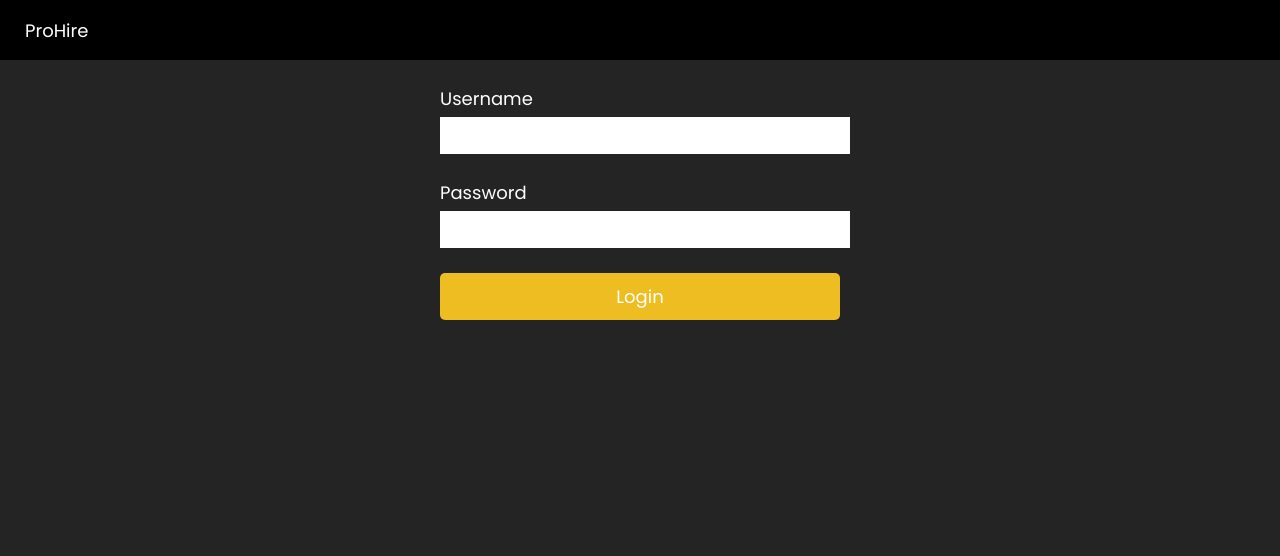
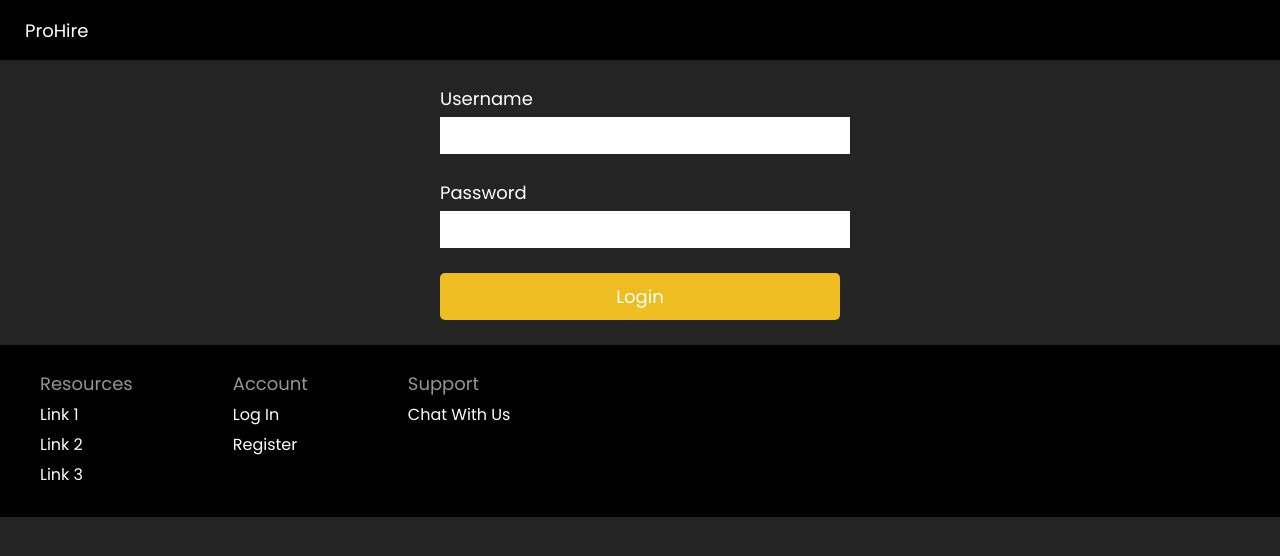
Before and after one commit to jacobcambell/prohire, a React (Create React App) app in the folder frontend/: page /admin in a window 1280 px wide. Shown: the top 556 px of the page. Built offline with nearby package versions, Linux system fonts and the light colour scheme; no server answers.

Commit message:
Created and designed a basic footer

```diff
--- a/frontend/src/App.js
+++ b/frontend/src/App.js
@@ -5,6 +5,7 @@ import { BrowserRouter as Router, Route, Switch } from 'react-router-dom';
 import ProDetails from './components/ProDetails';
 import Schedule from './components/Schedule';
 import Admin from './components/Admin';
+import Footer from './components/Footer';
 
 function App() {
   return (
@@ -25,6 +26,7 @@ function App() {
             <Admin></Admin>
           </Route>
         </Switch>
+        <Footer></Footer>
       </Router>
     </div>
   );
--- /dev/null
+++ b/frontend/src/components/Footer.js
@@ -0,0 +1,31 @@
+import { Link } from 'react-router-dom';
+import styles from './css/Footer.module.css';
+
+const Footer = () => {
+    return (
+        <div className={styles.footer}>
+            <div className={styles.center}>
+                <div className={styles.section}>
+                    <p className={styles.title}>Resources</p>
+
+                    <Link to="/" className={styles.link}>Link 1</Link>
+                    <Link to="/" className={styles.link}>Link 2</Link>
+                    <Link to="/" className={styles.link}>Link 3</Link>
+                </div>
+                <div className={styles.section}>
+                    <p className={styles.title}>Account</p>
+
+                    <Link to="/" className={styles.link}>Log In</Link>
+                    <Link to="/" className={styles.link}>Register</Link>
+                </div>
+                <div className={styles.section}>
+                    <p className={styles.title}>Support</p>
+
+                    <Link to="/" className={styles.link}>Chat With Us</Link>
+                </div>
+            </div>
+        </div>
+     );
+}
+
+export default Footer;
--- /dev/null
+++ b/frontend/src/components/css/Footer.module.css
@@ -0,0 +1,28 @@
+.footer {
+  background: black;
+  padding: 25px 0;
+}
+
+.footer .center {
+  width: 1200px;
+  height: 100%;
+  margin: auto;
+}
+
+.footer .center .section {
+  display: inline-block;
+  height: 100%;
+  margin-right: 100px;
+}
+
+.footer .center .section .title {
+  color: #959595;
+  font-size: 18px;
+}
+
+.footer .center .section .link {
+  color: white;
+  display: table;
+  margin: 5px 0;
+}
+/*# sourceMappingURL=Footer.module.css.map */
--- /dev/null
+++ b/frontend/src/components/css/Footer.module.scss
@@ -0,0 +1,27 @@
+.footer{
+    background: black;
+    padding: 25px 0;
+
+    .center{
+        width: 1200px;
+        height: 100%;
+        margin: auto;
+
+        .section{
+            display: inline-block;
+            height: 100%;
+            margin-right: 100px;
+
+            .title{
+                color: #959595;
+                font-size: 18px;
+            }
+
+            .link{
+                color: white;
+                display: table;
+                margin: 5px 0;
+            }
+        }
+    }
+}
```
Also changed, not shown: 1 other file (tests, documents, lock files or other folders).
